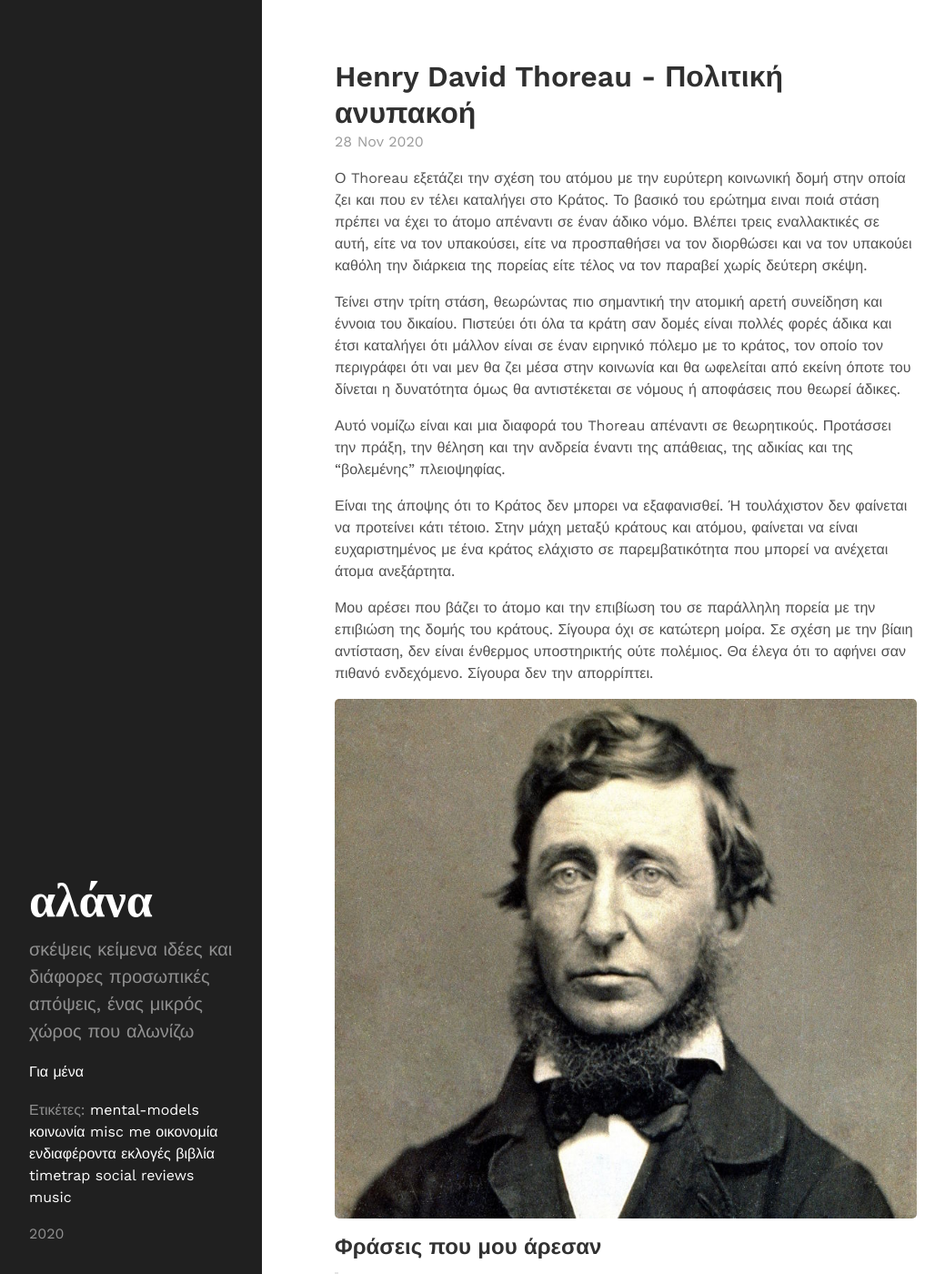
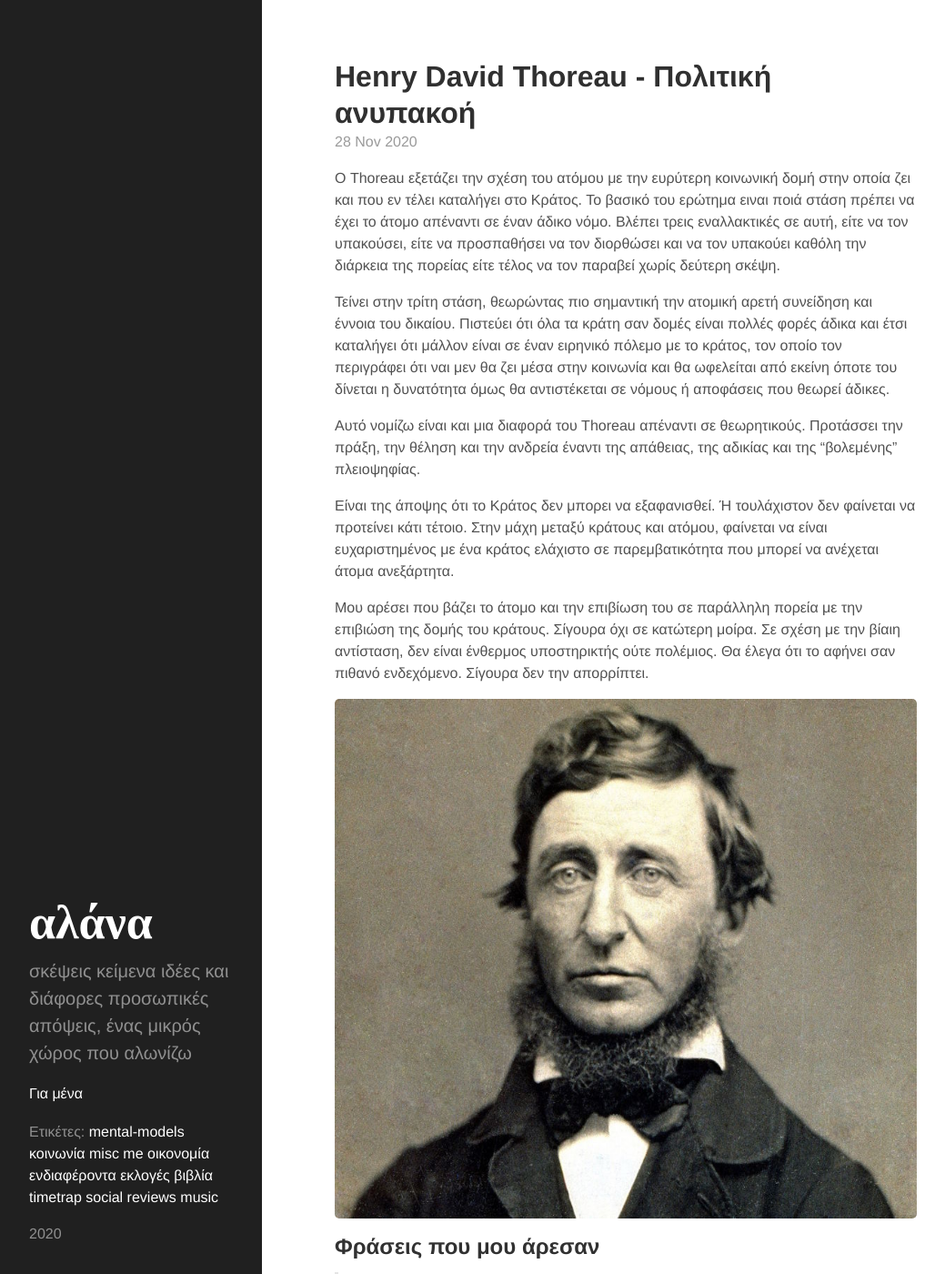
Before and after one commit to chief/chief.github.io, a Jekyll site: the page built from index.html, in a window 1280 px wide and 1400 px high. Shown: the whole window at 91% size, without its empty margins (0-1039 px from the left). Built offline with Jekyll 4.4.1, drawn with Linux system fonts in a browser that asks for light colours; some web fonts are replaced; the list of posts is cut into pages by our own code.

Commit message:
Change fonts to Proxima Nova

```diff
--- a/_includes/head.html
+++ b/_includes/head.html
@@ -43,7 +43,7 @@
 
   <link rel="dns-prefetch" href="//fonts.googleapis.com">
   <link rel="preconnect" href="https://fonts.gstatic.com/" crossorigin>
-  <link href="https://fonts.googleapis.com/css?family=Work+Sans:400,600&display=swap"
+  <link href="https://fonts.googleapis.com/css?family=Proxima+Nova:400,600&display=swap"
         rel="stylesheet">
 
 
--- a/public/css/hyde.css
+++ b/public/css/hyde.css
@@ -32,7 +32,7 @@
  */
 
 html {
-  font-family: "Work Sans", Helvetica, Arial, sans-serif;
+  font-family: "Proxima Nova", Helvetica, Arial, sans-serif;
 }
 @media (min-width: 48rem) {
   html {
```
